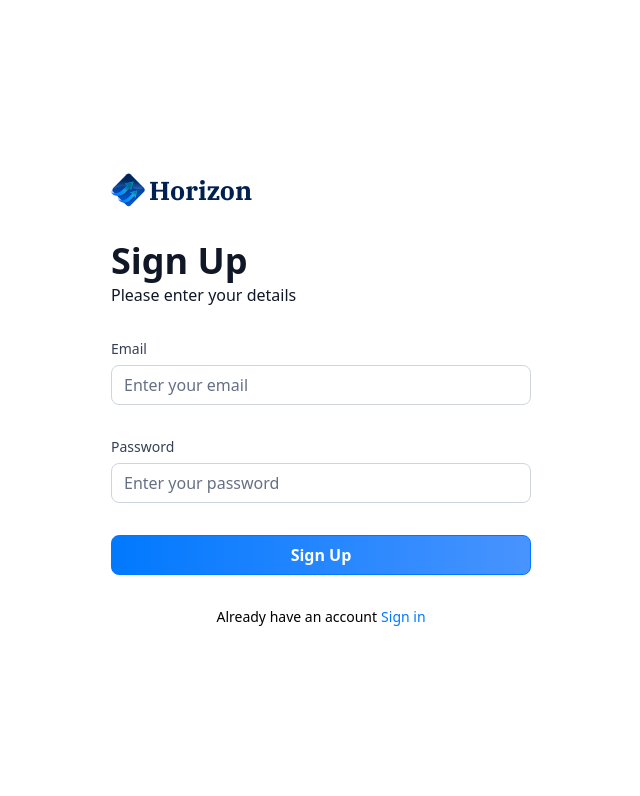
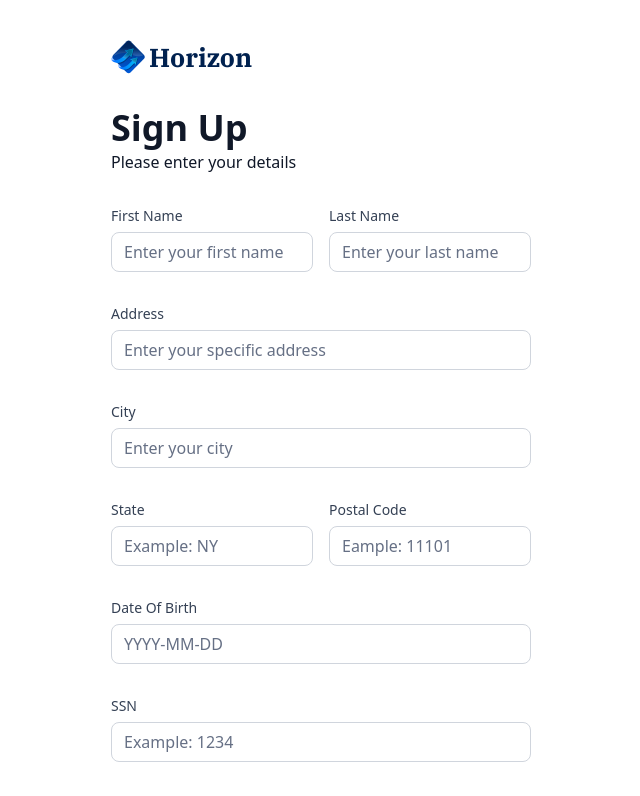
Before and after one commit to PocketCorporation/zurich-orbital, a Next.js app: page /sign-up in a window 1280 px wide. Shown: the top 796 px of the page, without its empty margins (319-959 px from the left). Built offline with nearby package versions, Linux system fonts and the light colour scheme.

Commit message:
finished form fields

```diff
--- a/components/ui/AuthForm.tsx
+++ b/components/ui/AuthForm.tsx
@@ -21,14 +21,20 @@
 import { Input } from "@/components/ui/input";
 import CustomInput from "./CustomInput";
 import { Loader2 } from "lucide-react";
+import SignUp from "@/app/(auth)/sign-up/page";
+import SignIn from "@/app/(auth)/sign-in/page";
+
+import { useRouter } from "next/navigation";
 
 const AuthForm = ({ type }: { type: string }) => {
   const [user, setUser] = useState(null);
   const [isLoading, setisLoading] = useState(false);
 
+  const formSchema = authFormSchema(type)
+
   // 1. Define your form.
-  const form = useForm<z.infer<typeof authFormSchema>>({
-    resolver: zodResolver(authFormSchema),
+  const form = useForm<z.infer<typeof formSchema>>({
+    resolver: zodResolver(formSchema),
     defaultValues: {
       email: "",
       password: "",
@@ -36,12 +42,31 @@
   });
 
   // 2. Define a submit handler.
-  function onSubmit(values: z.infer<typeof authFormSchema>) {
-    // Do something with the form values.
-    // ✅ This will be type-safe and validated.
+  const onSubmit = async (data: z.infer<typeof formSchema>) => {
     setisLoading(true);
-    console.log(values);
-    setisLoading(false);
+
+    try {
+      // Sign up with Appwrite & create plaid token
+
+      if(type==='sign-up'){
+        const userData = {
+          // const newUser = await signUp(data)
+          // setUser(newUser)
+        }
+      }
+
+      if(type==='sign-in'){
+        // const response = await signIn({
+        //   email: data.email,
+        //   password: data.password,
+        // })
+        // if(response) router.push('/')
+      }
+    } catch (error) {
+      console.log(error)
+    } finally {
+      setisLoading(false);
+    }
   }
 
   return (
@@ -64,7 +89,7 @@
             {user ? "Link Account" : type === "sign-in" ? "Sign In" : "Sign Up"}
             <p className="text-16 font-normal text-grey 600">
               {user
-                ? "Link yur accunt to get started"
+                ? "Link your account to get started"
                 : "Please enter your details"}
             </p>
           </h1>
@@ -76,6 +101,64 @@
         <>
           <Form {...form}>
             <form onSubmit={form.handleSubmit(onSubmit)} className="space-y-8">
+              {type==='sign-up' && (
+                <>
+                  <div className='flex gap-4'>
+                    <CustomInput
+                    control={form.control}
+                    name='firstName'
+                    label='First Name'
+                    placeholder='Enter your first name'
+                    />
+                    <CustomInput
+                    control={form.control}
+                    name='lastName'
+                    label='Last Name'
+                    placeholder='Enter your last name'
+                    />
+                  </div>
+                    <CustomInput
+                    control={form.control}
+                    name='address1'
+                    label='Address'
+                    placeholder='Enter your specific address'
+                    />
+                    <CustomInput
+                    control={form.control}
+                    name='city'
+                    label='City'
+                    placeholder='Enter your city'
+                    />
+                  <div className="flex gap-4">
+
+                    <CustomInput
+                    control={form.control}
+                    name='state'
+                    label='State'
+                    placeholder='Example: NY'
+                    />
+                    <CustomInput
+                    control={form.control}
+                    name='postalCode'
+                    label='Postal Code'
+                    placeholder='Eample: 11101'
+                    />
+                  </div>
+                    <CustomInput
+                    control={form.control}
+                    name='dateOfBirth'
+                    label='Date Of Birth'
+                    placeholder='YYYY-MM-DD'
+                    />
+                    <CustomInput
+                    control={form.control}
+                    name='ssn'
+                    label='SSN'
+                    placeholder='Example: 1234'
+                    />
+                </>
+              )}
+
               <CustomInput
                 control={form.control}
                 name="email"
--- a/components/ui/CustomInput.tsx
+++ b/components/ui/CustomInput.tsx
@@ -6,9 +6,11 @@
 import { z } from "zod";
 import { authFormSchema } from "@/lib/utils";
 
+const formSchema = authFormSchema('sign-up')
+
 interface CustomInput {
-  control: Control<z.infer<typeof authFormSchema>>,
-  name: FieldPath<z.infer<typeof authFormSchema>>,
+  control: Control<z.infer<typeof formSchema>>,
+  name: FieldPath<z.infer<typeof formSchema>>,
   label: string,
   placeholder: string,
 }
--- a/lib/utils.ts
+++ b/lib/utils.ts
@@ -196,8 +196,17 @@
   return date > twoDaysAgo ? "Processing" : "Success";
 };
 
-export const authFormSchema = z.object({
+export const authFormSchema =(type: string) => z.object({
+  // Sign up
+  firstName:type === 'sign-in' ? z.string().optional() : z.string().min(3),
+  lastName:type === 'sign-in' ? z.string().optional() : z.string().min(3),
+  address1:type === 'sign-in' ? z.string().optional() : z.string().min(3).max(50),
+  city:type === 'sign-in' ? z.string().optional() : z.string().min(2).max(50),
+  state:type === 'sign-in' ? z.string().optional() : z.string().min(2).max(2),
+  postalCode:type === 'sign-in' ? z.string().optional() : z.string().min(3).max(6),
+  dateOfBirth:type === 'sign-in' ? z.string().optional() : z.string().min(3),
+  ssn: type === 'sign-in' ? z.string().optional() :z.string().min(4),
+  // Both
   email: z.string().email(),
   password: z.string().min(8),
-  username: z.string().min(8),
 })
```
